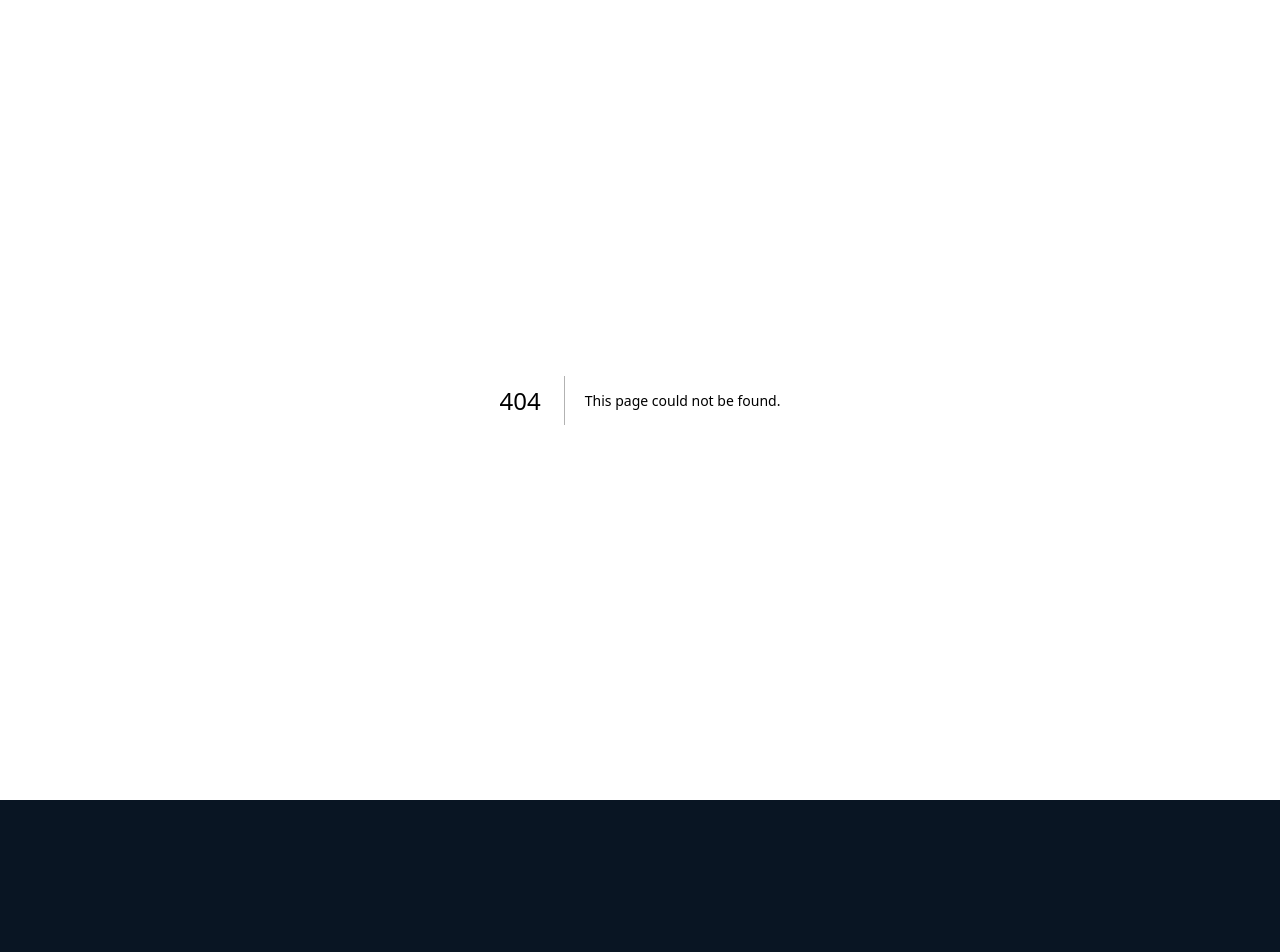
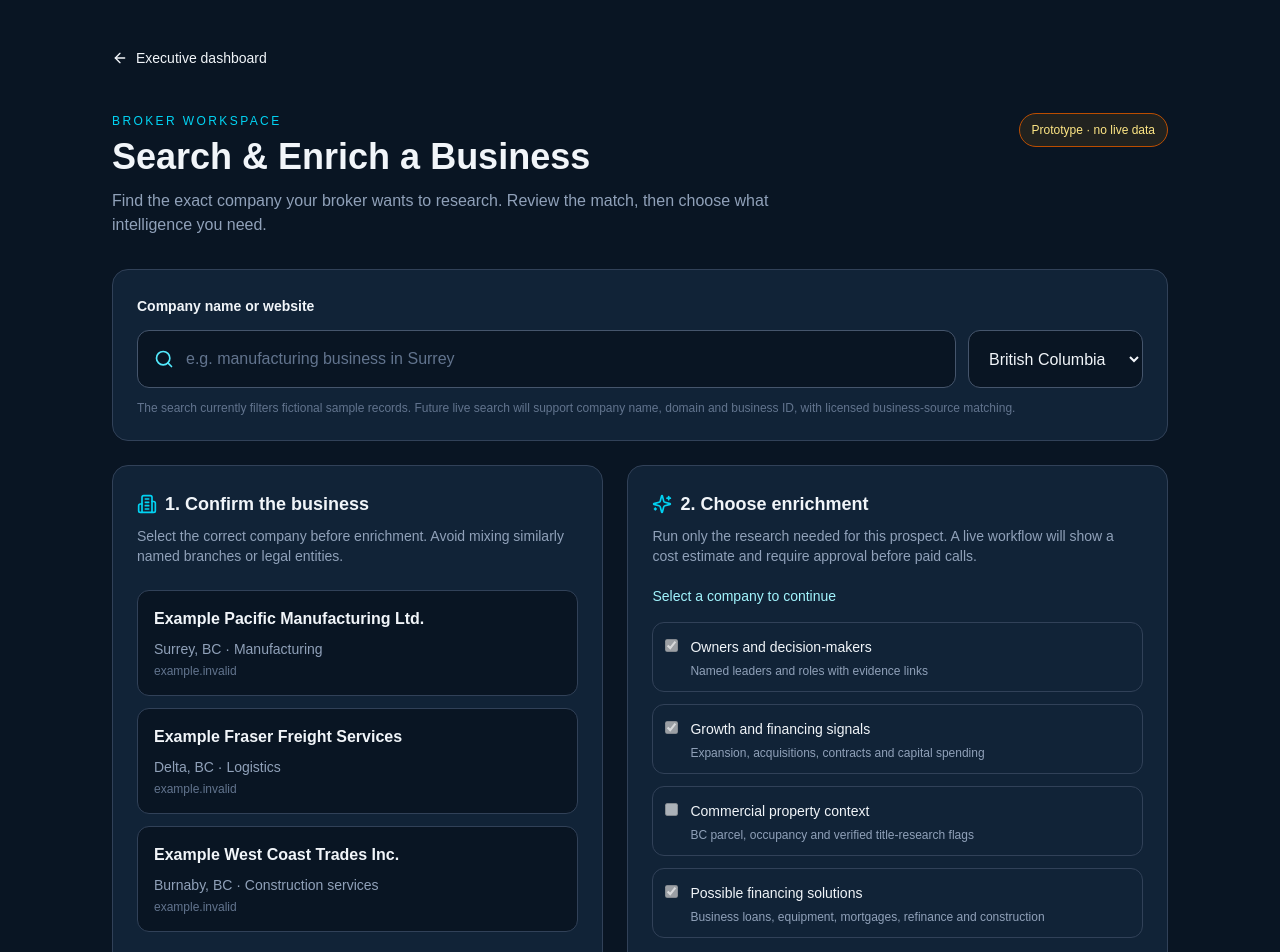
Before and after one commit to Ksdeng1559/Commercialkonnect, a Next.js app: page /business-search in a window 1280 px wide. Before the commit this address had no page. Shown: the top 952 px of the page. Before the commit the page ends 800 px from the top, so only its background shows below. Built offline with nearby package versions, Linux system fonts and the light colour scheme.

Commit message:
feat: add broker on-demand Search and Enrich demo screen

```diff
--- /dev/null
+++ b/src/app/business-search/page.tsx
@@ -0,0 +1,78 @@
+"use client";
+
+import { useMemo, useState } from "react";
+import Link from "next/link";
+import { ArrowLeft, Building2, CheckCircle2, CircleHelp, ExternalLink, FileSearch, Search, ShieldCheck, Sparkles } from "lucide-react";
+
+type Candidate = { id: string; name: string; city: string; sector: string; domain: string };
+const DEMO: Candidate[] = [
+  { id:"example-1",name:"Example Pacific Manufacturing Ltd.",city:"Surrey, BC",sector:"Manufacturing",domain:"example.invalid" },
+  { id:"example-2",name:"Example Fraser Freight Services",city:"Delta, BC",sector:"Logistics",domain:"example.invalid" },
+  { id:"example-3",name:"Example West Coast Trades Inc.",city:"Burnaby, BC",sector:"Construction services",domain:"example.invalid" }
+];
+type Enrichment = "leadership"|"signals"|"property"|"finance";
+const FEATURES: {id:Enrichment; label:string; description:string}[] = [
+  {id:"leadership",label:"Owners and decision-makers",description:"Named leaders and roles with evidence links"},
+  {id:"signals",label:"Growth and financing signals",description:"Expansion, acquisitions, contracts and capital spending"},
+  {id:"property",label:"Commercial property context",description:"BC parcel, occupancy and verified title-research flags"},
+  {id:"finance",label:"Possible financing solutions",description:"Business loans, equipment, mortgages, refinance and construction"}
+];
+
+export default function BusinessSearchPage() {
+  const [query,setQuery]=useState("");
+  const [city,setCity]=useState("British Columbia");
+  const [selected,setSelected]=useState<string|null>(null);
+  const [features,setFeatures]=useState<Enrichment[]>(["leadership","signals","finance"]);
+  const [requested,setRequested]=useState(false);
+  const results=useMemo(()=>{
+    const term=query.trim().toLowerCase();
+    return term ? DEMO.filter(c=>[c.name,c.city,c.sector].join(" ").toLowerCase().includes(term)) : DEMO;
+  },[query]);
+  const company=DEMO.find(c=>c.id===selected);
+  function choose(c:Candidate){setSelected(c.id);setRequested(false);}
+  function toggle(id:Enrichment){setRequested(false);setFeatures(old=>old.includes(id)?old.filter(x=>x!==id):[...old,id]);}
+  return <main className="min-h-screen bg-[#091523] text-slate-100">
+    <div className="mx-auto max-w-6xl p-5 md:p-12">
+      <Link href="/" className="inline-flex gap-2 items-center text-sm text-cyan-300 hover:underline"><ArrowLeft size={16}/> Executive dashboard</Link>
+      <div className="mt-10 flex flex-wrap gap-4 justify-between items-start">
+        <div><p className="text-xs uppercase tracking-[.2em] text-cyan-400">Broker workspace</p><h1 className="text-3xl md:text-4xl font-semibold mt-2">Search & Enrich a Business</h1><p className="text-slate-400 mt-3 max-w-2xl">Find the exact company your broker wants to research. Review the match, then choose what intelligence you need.</p></div>
+        <span className="text-xs rounded-full border border-amber-700 bg-amber-500/10 text-amber-200 px-3 py-2">Prototype · no live data</span>
+      </div>
+      <section className="mt-8 rounded-2xl border border-slate-700 bg-[#112337] p-6">
+        <label htmlFor="company-query" className="text-sm font-semibold">Company name or website</label>
+        <div className="mt-3 flex flex-col md:flex-row gap-3">
+          <div className="flex-1 flex items-center gap-3 rounded-xl border border-slate-600 bg-[#091523] px-4">
+            <Search className="text-cyan-300" size={20}/><input id="company-query" className="min-w-0 flex-1 bg-transparent py-4 outline-none placeholder:text-slate-500" placeholder="e.g. manufacturing business in Surrey" value={query} onChange={e=>{setQuery(e.target.value);setSelected(null);setRequested(false)}}/>
+          </div>
+          <select aria-label="Search territory" value={city} onChange={e=>setCity(e.target.value)} className="rounded-xl border border-slate-600 bg-[#091523] px-4 py-3"><option>British Columbia</option><option>Metro Vancouver</option><option>Fraser Valley</option></select>
+        </div>
+        <p className="text-xs text-slate-500 mt-3">The search currently filters fictional sample records. Future live search will support company name, domain and business ID, with licensed business-source matching.</p>
+      </section>
+      <div className="grid lg:grid-cols-[1fr_1.1fr] gap-6 mt-6">
+        <section className="rounded-2xl border border-slate-700 bg-[#112337] p-6">
+          <div className="flex items-center gap-2"><Building2 className="text-cyan-400" size={20}/><h2 className="text-lg font-semibold">1. Confirm the business</h2></div>
+          <p className="text-slate-400 text-sm mt-2">Select the correct company before enrichment. Avoid mixing similarly named branches or legal entities.</p>
+          <div className="space-y-3 mt-6">{results.length ? results.map(c=><button key={c.id} type="button" onClick={()=>choose(c)} className={`w-full text-left rounded-xl border p-4 hover:border-cyan-400 transition ${selected===c.id?"border-cyan-400 bg-cyan-500/10":"border-slate-700 bg-[#091523]"}`}><div className="flex justify-between items-start gap-2"><strong>{c.name}</strong>{selected===c.id&&<CheckCircle2 className="text-cyan-300 shrink-0" size={18}/>}</div><p className="text-sm text-slate-400 mt-2">{c.city} · {c.sector}</p><p className="text-xs text-slate-500 mt-1">{c.domain}</p></button>):<div className="text-sm text-slate-400 border border-dashed border-slate-600 rounded-xl p-5">No demo matches. Live company search is not yet connected.</div>}</div>
+        </section>
+        <section className="rounded-2xl border border-slate-700 bg-[#112337] p-6">
+          <div className="flex items-center gap-2"><Sparkles className="text-cyan-400" size={20}/><h2 className="text-lg font-semibold">2. Choose enrichment</h2></div>
+          <p className="text-slate-400 text-sm mt-2">Run only the research needed for this prospect. A live workflow will show a cost estimate and require approval before paid calls.</p>
+          <p className="text-sm mt-5 text-cyan-200">{company ? company.name : "Select a company to continue"}</p>
+          <fieldset className="space-y-3 mt-4" disabled={!company}>{FEATURES.map(f=><label key={f.id} className="flex gap-3 items-start rounded-xl border border-slate-700 p-3 cursor-pointer"><input type="checkbox" className="mt-1 accent-cyan-400" checked={features.includes(f.id)} onChange={()=>toggle(f.id)}/><span><span className="font-medium text-sm">{f.label}</span><span className="block text-xs text-slate-400 mt-1">{f.description}</span></span></label>)}</fieldset>
+          <button disabled={!company || !features.length} type="button" onClick={()=>setRequested(true)} className="mt-5 w-full rounded-xl bg-cyan-500 px-4 py-3 font-semibold text-slate-950 disabled:cursor-not-allowed disabled:opacity-40">Preview intelligence card</button>
+          {requested && company && <div role="status" className="mt-5 rounded-xl border border-cyan-800 bg-cyan-900/20 p-4">
+            <div className="flex gap-2 items-center font-semibold"><FileSearch size={18} className="text-cyan-300"/> Demo intelligence request</div>
+            <p className="text-sm text-slate-300 mt-3">{company.name} · {city}</p>
+            <p className="text-xs text-slate-400 mt-2">Requested: {FEATURES.filter(f=>features.includes(f.id)).map(f=>f.label).join(", ")}.</p>
+            <p className="text-sm mt-3"><strong>Research status:</strong> Not run. No owner, financing intent, property ownership or credit data is claimed.</p>
+            <p className="text-sm mt-2"><strong>Suggested workflow:</strong> verify entity → collect evidence → confirm person/title → map possible products → broker review.</p>
+          </div>}
+        </section>
+      </div>
+      <div className="mt-6 grid md:grid-cols-2 gap-4">
+        <div className="rounded-xl border border-slate-800 p-5 flex gap-3"><ShieldCheck className="text-cyan-400 shrink-0" size={21}/><div><strong className="text-sm">Evidence-first research</strong><p className="text-xs text-slate-400 mt-2">Every material claim should include a source and date. Financing need must remain unconfirmed until a borrower conversation.</p></div></div>
+        <div className="rounded-xl border border-slate-800 p-5 flex gap-3"><CircleHelp className="text-cyan-400 shrink-0" size={21}/><div><strong className="text-sm">Production integration required</strong><p className="text-xs text-slate-400 mt-2">Authentication, approved sources, paid job orchestration, tenant-isolated storage, audit logs and rate limits precede live enrichment.</p></div></div>
+      </div>
+    </div>
+  </main>;
+}
```
